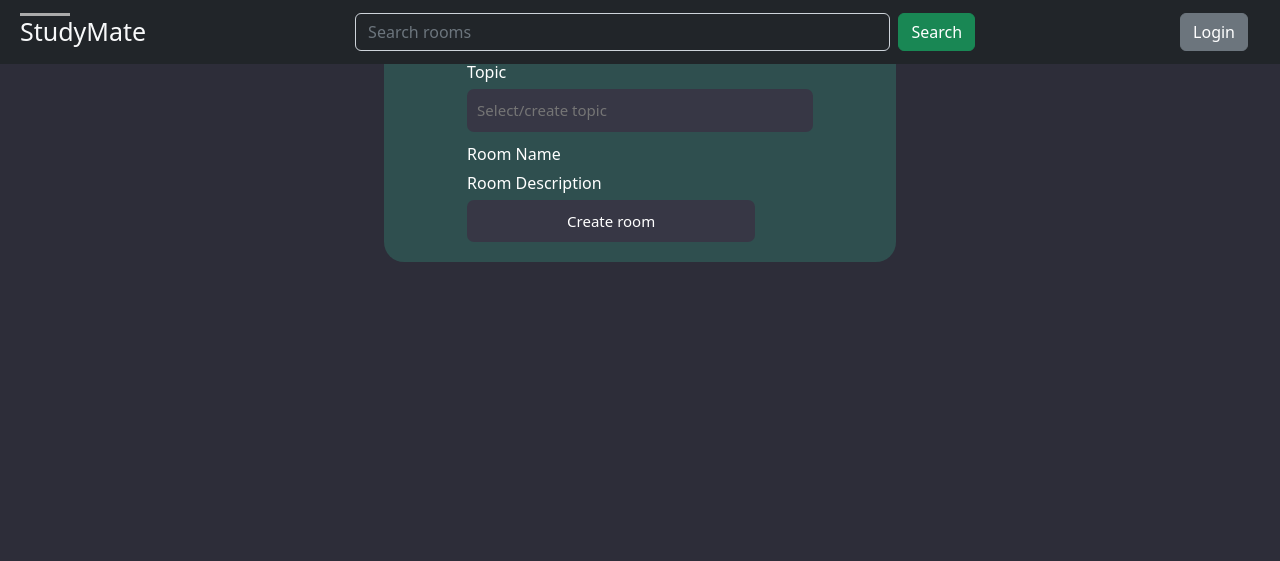
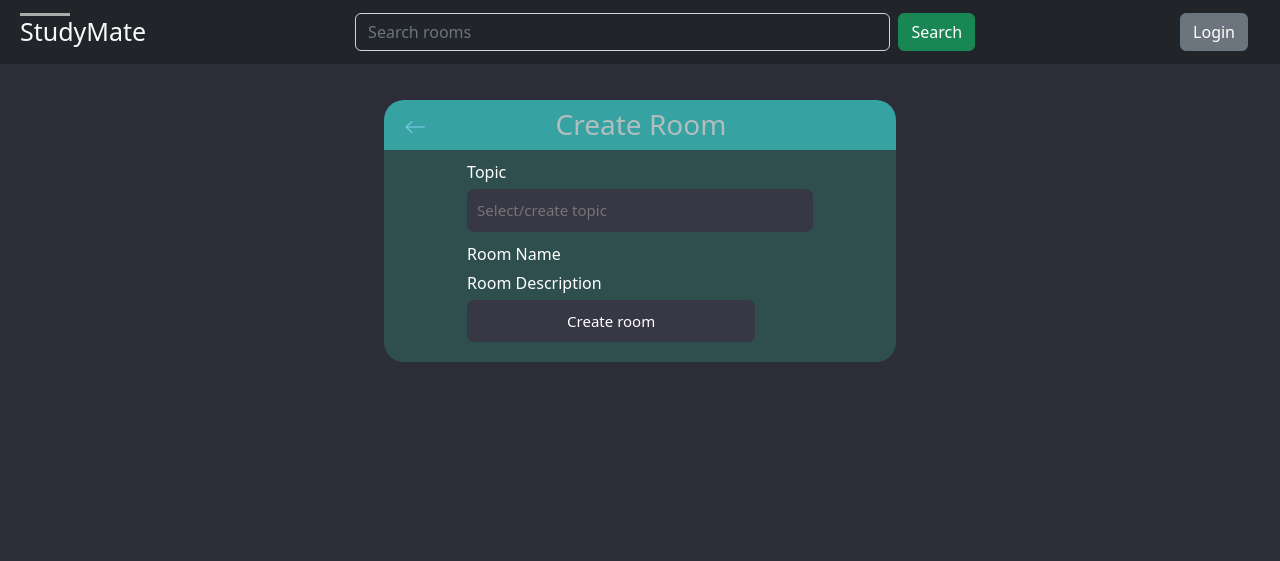
Before and after one commit to ListowelAdolwin/study_mate_app, a Django app: template baseapp/templates/baseapp/create_room.html in a window 1280 px wide. Shown: the top 561 px of the page. Before the commit the page ends 262 px from the top, so only its background shows below. Run offline with Django 3.2, Linux system fonts and the light colour scheme; the template is opened without the code that fills it, so the values that code supplies are empty; parts of the project's set-up code (start-up, migrations or seed data) failed here and were passed over; some libraries are stand-ins or nearby versions.

Commit message:
Added a margin to make room for the fixed navbar

```diff
--- a/templates/main.html
+++ b/templates/main.html
@@ -44,13 +44,17 @@
       outline: 1px solid slategrey;
     }
 
+    .main{
+            margin-top: 100px;
+        }
+
   </style>
 
   <div>
     {% include 'navbar.htm' %}
   </div>
 
-  <div class="main-container mx-3">
+  <div class="main-container mx-3 main">
 
     {% block content %}
 
```
